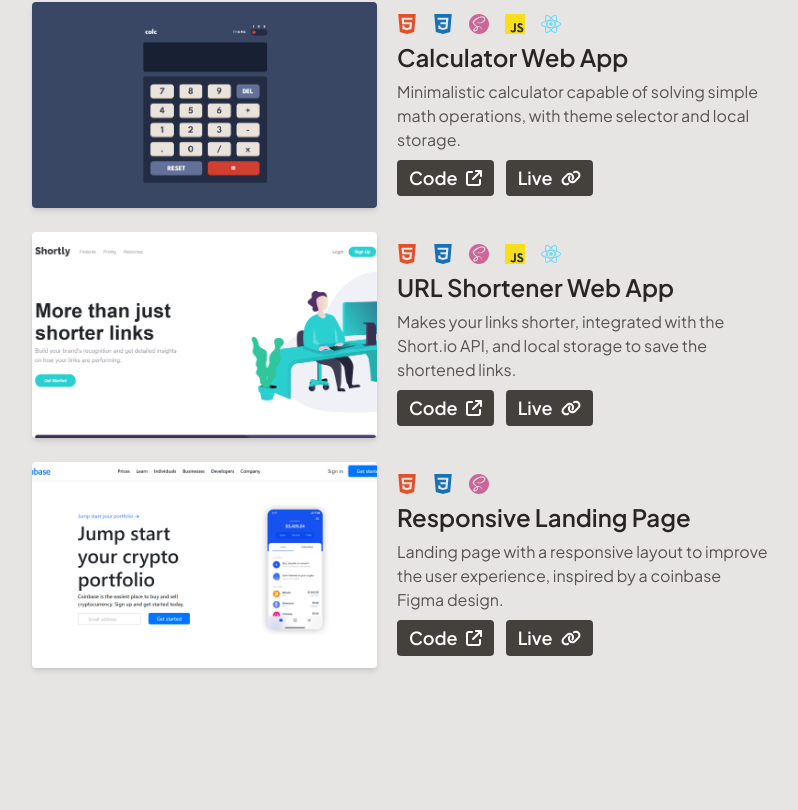
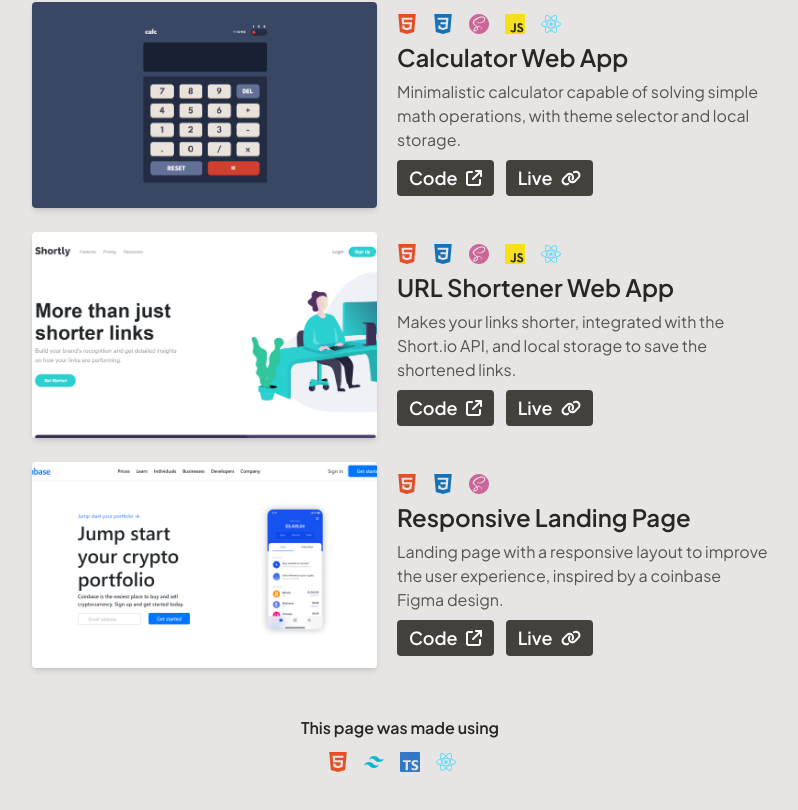
Before and after one commit to Federico-Baez/Federico-Baez-Portfolio, a React (Vite) app: page / in a window 1280 px wide. Shown: the part 616-1426 px from the top of the page, without its empty margins (240-1038 px from the left). Before the commit the page ends 1316 px from the top, so only its background shows below. Built offline with nearby package versions, Linux system fonts and the light colour scheme.

Commit message:
feat: footer

```diff
--- a/src/components/containers/CardContainer.tsx
+++ b/src/components/containers/CardContainer.tsx
@@ -19,7 +19,7 @@ export default function CardContainer() {
 			<div className="grid grid-cols-1 gap-6">
 				<Card
 					cardImg="/Calculator-Thumbnail.png"
-					cardTechs={["HTML", "CSS", "SCSS", "JS", "React"]}
+					cardTechs={["HTML", "CSS", "SCSS", "JavaScript", "React"]}
 					cardTitle={t("calculator_subtitle")}
 					cardDescription={t("calculator_description")}
 					cardLiveLink="https://federico-baez.github.io/Calculator-App-React/"
@@ -27,7 +27,7 @@ export default function CardContainer() {
 				/>
 				<Card
 					cardImg="/Shortener-Thumbnail.png"
-					cardTechs={["HTML", "CSS", "SCSS", "JS", "React"]}
+					cardTechs={["HTML", "CSS", "SCSS", "JavaScript", "React"]}
 					cardTitle={t("shortener_subtitle")}
 					cardDescription={t("shortener_description")}
 					cardLiveLink="https://federico-baez.github.io/URL-Shortener-App-React/"
--- a/src/components/containers/LandingPage.tsx
+++ b/src/components/containers/LandingPage.tsx
@@ -4,6 +4,7 @@ import Header from "../pure/Header";
 import CardContainer from "./CardContainer";
 import ExperienceContainer from "./ExperienceContainer";
 import PresentationContainer from "./PresentationContainer";
+import Footer from "../pure/Footer";
 
 export default function LandingPage() {
 	const [isScrolled, setIsScrolled] = useState(false);
@@ -38,6 +39,7 @@ export default function LandingPage() {
 				<CardContainer />
 			</main>
 			{/* <Footer /> */}
+			<Footer />
 		</div>
 	);
 }
--- a/src/components/pure/Card.tsx
+++ b/src/components/pure/Card.tsx
@@ -38,9 +38,9 @@ export default function Card({
 				return <CSSIcon />;
 			case "SCSS":
 				return <SCSSIcon />;
-			case "JS":
+			case "JavaScript":
 				return <JSIcon />;
-			case "TS":
+			case "TypeScript":
 				return <TSIcon />;
 			case "React":
 				return <ReactIcon />;
--- a/src/components/pure/Footer.tsx
+++ b/src/components/pure/Footer.tsx
@@ -1,11 +1,40 @@
-import { GithubIcon, LinkedinIcon } from "./icons";
+import LogoError from "./LogoError";
+import { CSSIcon, HTMLIcon, ReactIcon, TSIcon, TailwindIcon } from "./icons";
 
 export default function Footer() {
+	const techLogoSelector = (tech: string): React.ReactNode => {
+		switch (tech) {
+			case "HTML":
+				return <HTMLIcon />;
+			case "CSS":
+				return <CSSIcon />;
+			case "TypeScript":
+				return <TSIcon />;
+			case "React":
+				return <ReactIcon />;
+			case "Tailwind":
+				return <TailwindIcon />;
+			default:
+				return <LogoError />;
+		}
+	};
+
+	const techs = ["HTML", "Tailwind", "TypeScript", "React"];
+
 	return (
-		<footer className="m-4 flex flex-col items-center">
-			<div className="flex space-x-4 text-stone-700">
-				<LinkedinIcon />
-				<GithubIcon />
+		<footer className="m-4 flex flex-col items-center gap-3 pb-6">
+			<div className="text-chars-strong dark:text-dark-chars-strong items-center font-semibold">
+				<h3>This page was made using</h3>
+			</div>
+			<div className="text-small flex font-semibold">
+				{techs.map((tech, index) => (
+					<div className="group/tooltip relative mr-4" key={index}>
+						{techLogoSelector(tech)}
+						<span className="bg-chars before:bg-chars dark:text-chars dark:stone-300 pointer-events-none absolute bottom-full left-1/2 z-20 -translate-x-1/2 -translate-y-0 whitespace-nowrap rounded-md px-1.5 py-1 text-xs text-stone-200 opacity-0 transition-all before:absolute before:-bottom-1 before:left-1/2 before:-z-10 before:h-2.5 before:w-2.5 before:-translate-x-1/2 before:rotate-45 before:rounded-sm before:content-[''] group-hover/tooltip:-translate-y-3 group-hover/tooltip:opacity-100 dark:bg-stone-200 before:dark:bg-stone-200">
+							{tech}
+						</span>
+					</div>
+				))}
 			</div>
 		</footer>
 	);
```
